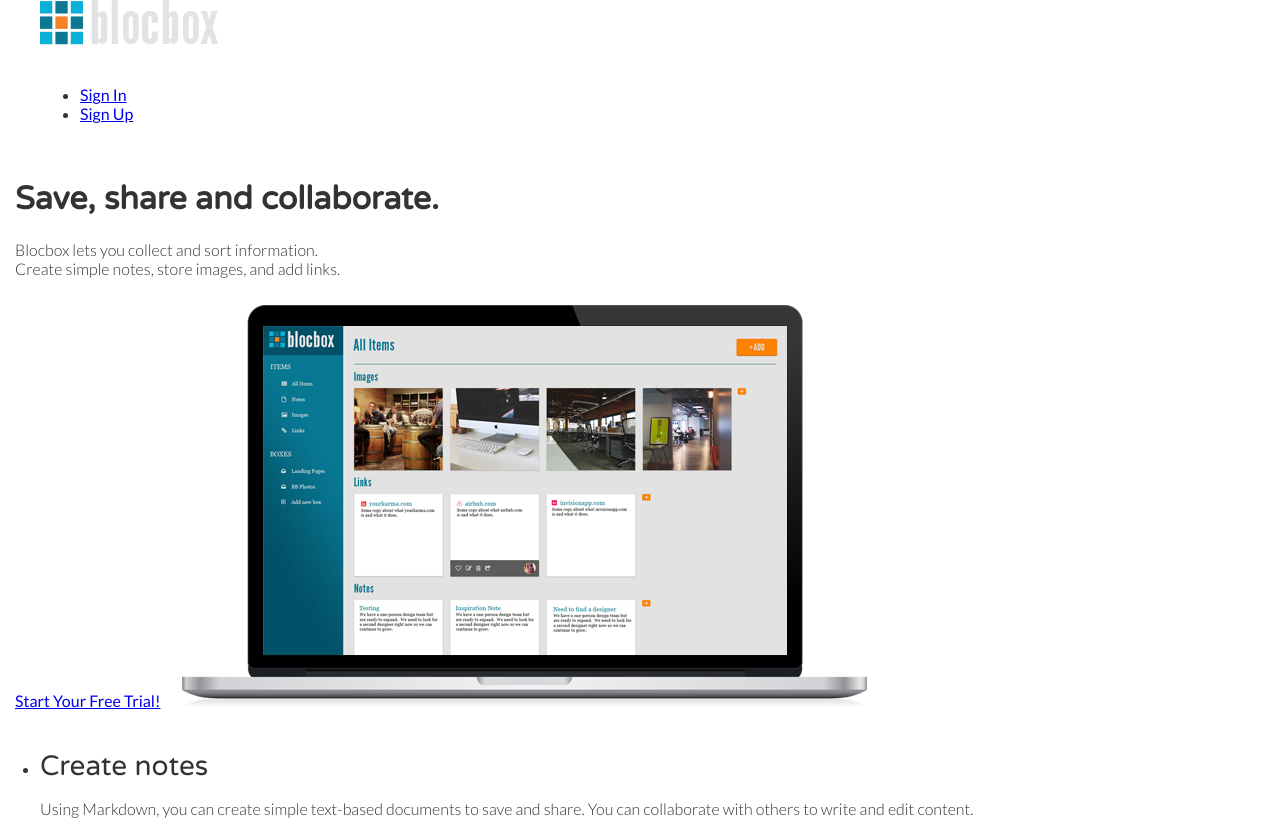
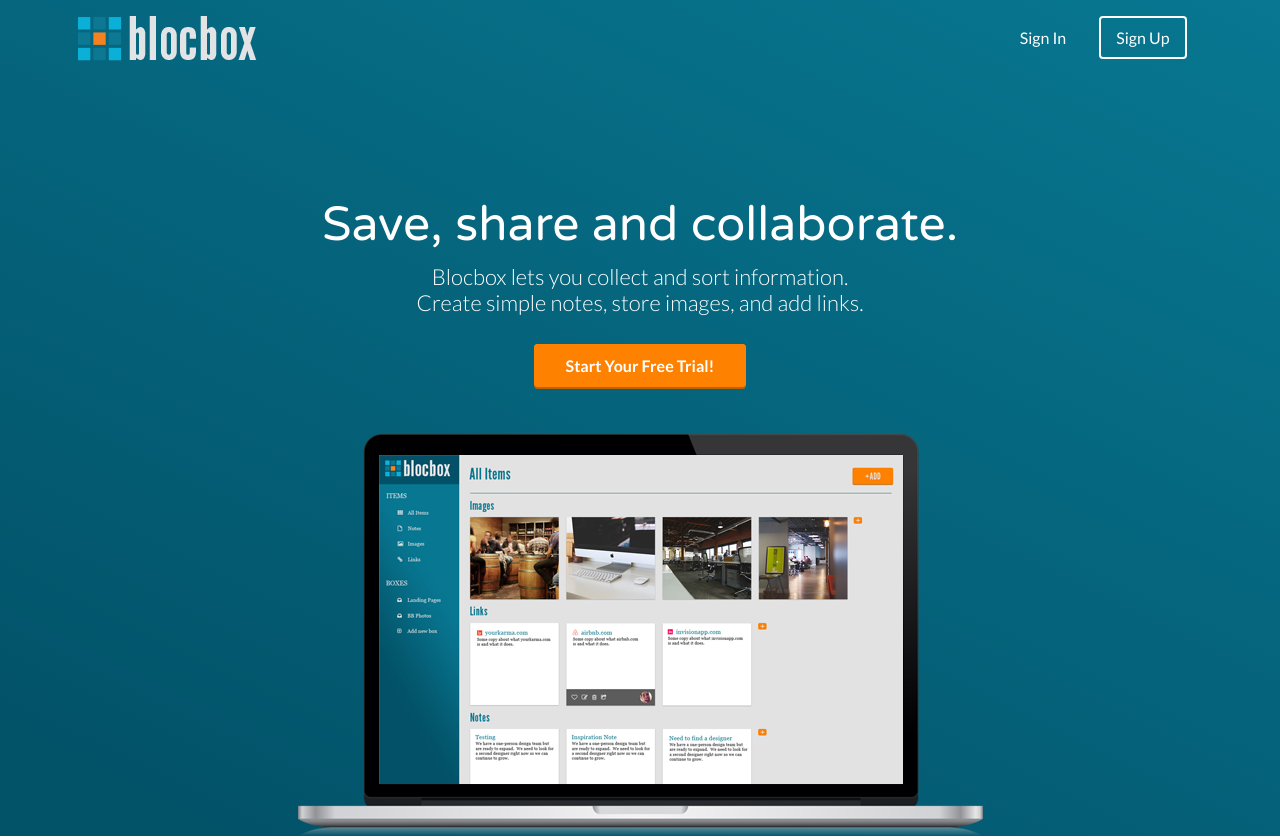
Before and after one commit to midasxl/Blocbox, a plain HTML site: page index.html in a window 1280 px wide. Shown: the top 839 px of the page. Drawn offline with Linux system fonts and the light colour scheme.

Commit message:
Checkpoint 30 - Completed

```diff
--- a/css/style.css
+++ b/css/style.css
@@ -45,3 +45,93 @@
    min-height: 1px;
    margin:0 2% 20px;
  }
+ @media (min-width: 768px) {
+   .container {
+     width: 750px;
+   }
+ }
+ @media (min-width: 992px) {
+   .container {
+     width: 970px;
+   }
+   .one-half {
+     width:46%;
+   }
+   .one-third {
+     width:29.33333%;
+   }
+   .one-fourth {
+     width:21%;
+   }
+ }
+ @media (min-width: 1200px) {
+   .container {
+     width: 1170px;
+   }
+ }
+ /* HEADER */
+ header {
+   color:#FFFFFF;
+   background: #34495E;
+   background-image: linear-gradient(206deg, #087791 0%, #025268 94%);
+ }
+ header nav {
+   padding:1em 0;
+ }
+ header nav ul {
+   display:inline;
+   text-align: right;
+   float:right;
+   margin:0;
+ }
+ header nav ul > li {
+   list-style-type: none;
+   display: inline-block;
+   margin:0 15px;
+ }
+ header nav ul > li.btn-outline {
+   padding:10px 15px;
+   border:2px solid #FFFFFF;
+   border-radius: 4px;
+ }
+ header nav ul > li.btn-outline:hover {
+   background:#FFFFFF;
+ }
+ header nav ul > li > a {
+   color:#FFFFFF;
+   text-decoration: none;
+ }
+ header nav ul > li.btn-outline:hover > a {
+   color:#34495E;
+ }
+  header .hero {
+   text-align: center;
+   display:block;
+   position: relative;
+ }
+ header .hero h1 {
+   font-size:48px;
+   font-weight: normal;
+   margin:95px 0 0;
+ }
+ header .hero p {
+   font-size: 22px;
+   line-height: 26px;
+   font-weight: 100;
+   margin:10px 0 40px;
+ }
+ header .hero img {
+   display: block;
+   margin:3em auto 0;
+ }
+  /* BUTTONS */
+ .btn {
+   border-radius: 4px;
+   color:#FFFFFF;
+   font-weight: 700;
+   text-decoration: none;
+   padding:10px 30px;
+   background: #ff8100;
+   border: 2px solid #ff8100;
+   box-shadow: 0px 2px 0px 0px #bd6307;
+ }
```
Also changed, not shown: css/media-queries-explained.txt (added).
